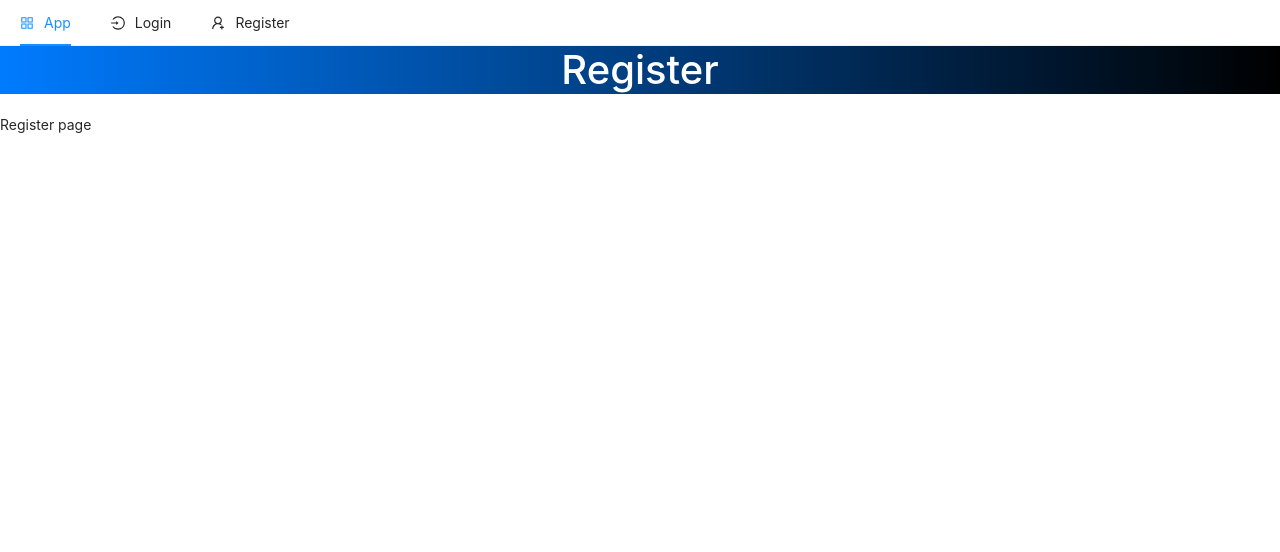
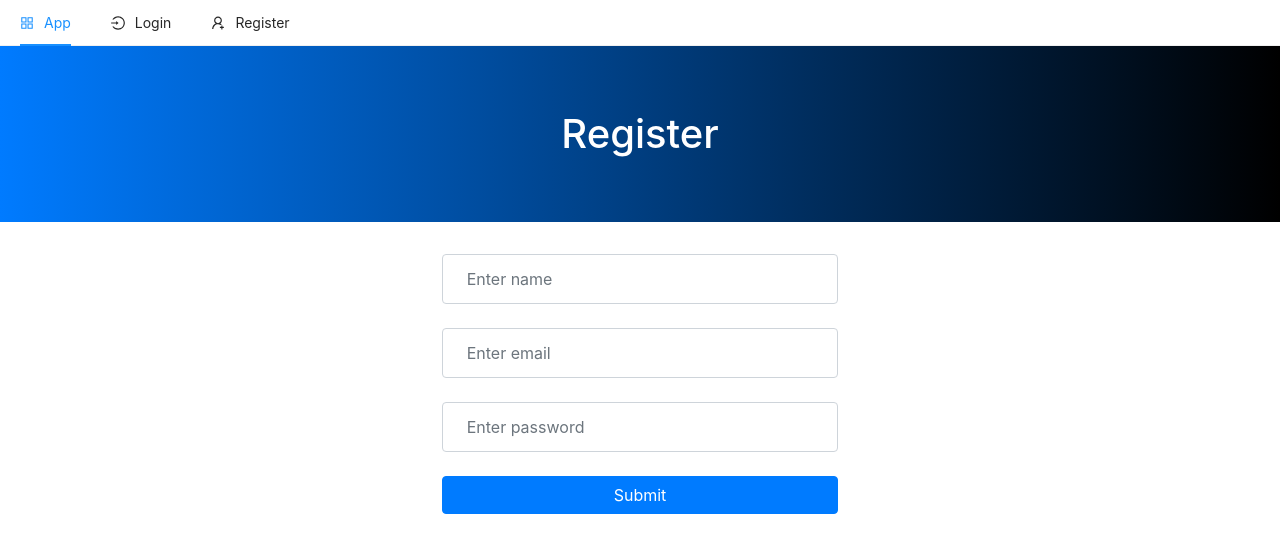
Before and after one commit to gurnitha/next-edumart, a Next.js app in the folder client/: page /register in a window 1280 px wide. Shown: the top 552 px of the page. Built offline with nearby package versions, Linux system fonts and the light colour scheme.

Commit message:
1.15 Membua form pada halaman register

```diff
--- a/client/package.json
+++ b/client/package.json
@@ -15,7 +15,7 @@
   "dependencies": {
     "@ant-design/icons": "^4.6.2",
     "antd": "^4.16.3",
-    "bootstrap": "^5.0.1",
+    "bootstrap": "4.6.0",
     "next": "^11.0.0",
     "react": "^17.0.2",
     "react-dom": "^17.0.2"
--- a/client/pages/register.js
+++ b/client/pages/register.js
@@ -1,12 +1,54 @@
 // pages/register.js
+import {useState} from 'react';
 
 const Login = () => {
+
+    // Set and update name, email, password when the button submit was cliked
+    const [name, setName] = useState("");
+    const [email, setEmail] = useState("");
+    const [password, setPassword] = useState("");
+
+    // Handling the event
+    const handleSubmit = (e) => {
+        e.preventDefault();
+        console.table({ name, email, password });
+    };
+
     return(
         <>
-        <h1 className="jumbotron text-center bg-primary square">Register</h1>
-        <p>Register page</p>
+            <h1 className="jumbotron text-center bg-primary square">Register</h1>
+            <div className="container col-md-4 offset-md-4 pg-5">
+                <form onSubmit={handleSubmit}>
+                    <input
+                        type="text"
+                        className="form-control mb-4 p-4"
+                        value={name}
+                        onChange={(e) => setName(e.target.value)}
+                        placeholder="Enter name"
+                        required />
+                    <input
+                        type="email"
+                        className="form-control mb-4 p-4"
+                        value={email}
+                        onChange={(e) => setEmail(e.target.value)}
+                        placeholder="Enter email"
+                        required />
+                    <input
+                        type="password"
+                        className="form-control mb-4 p-4"
+                        value={password}
+                        onChange={(e) => setPassword(e.target.value)}
+                        placeholder="Enter password"
+                        required />
+                    <button
+                        type="submit"
+                        className="btn btn-block btn-primary">
+                        Submit
+                    </button>
+                </form>
+            </div>
         </>
-    )
-}
+    );
+};
 
 export default Login;
```
Also changed, not shown: 2 other files (tests, documents, lock files or other folders).
